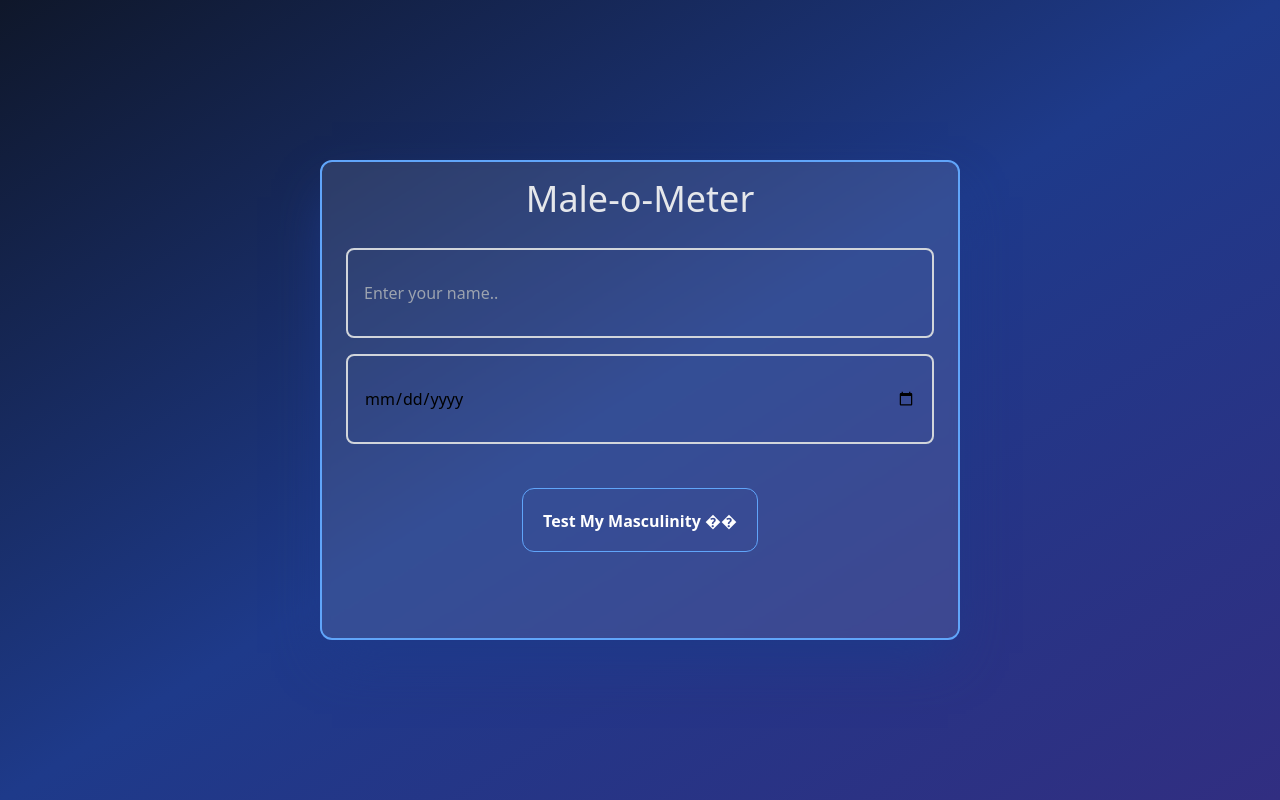
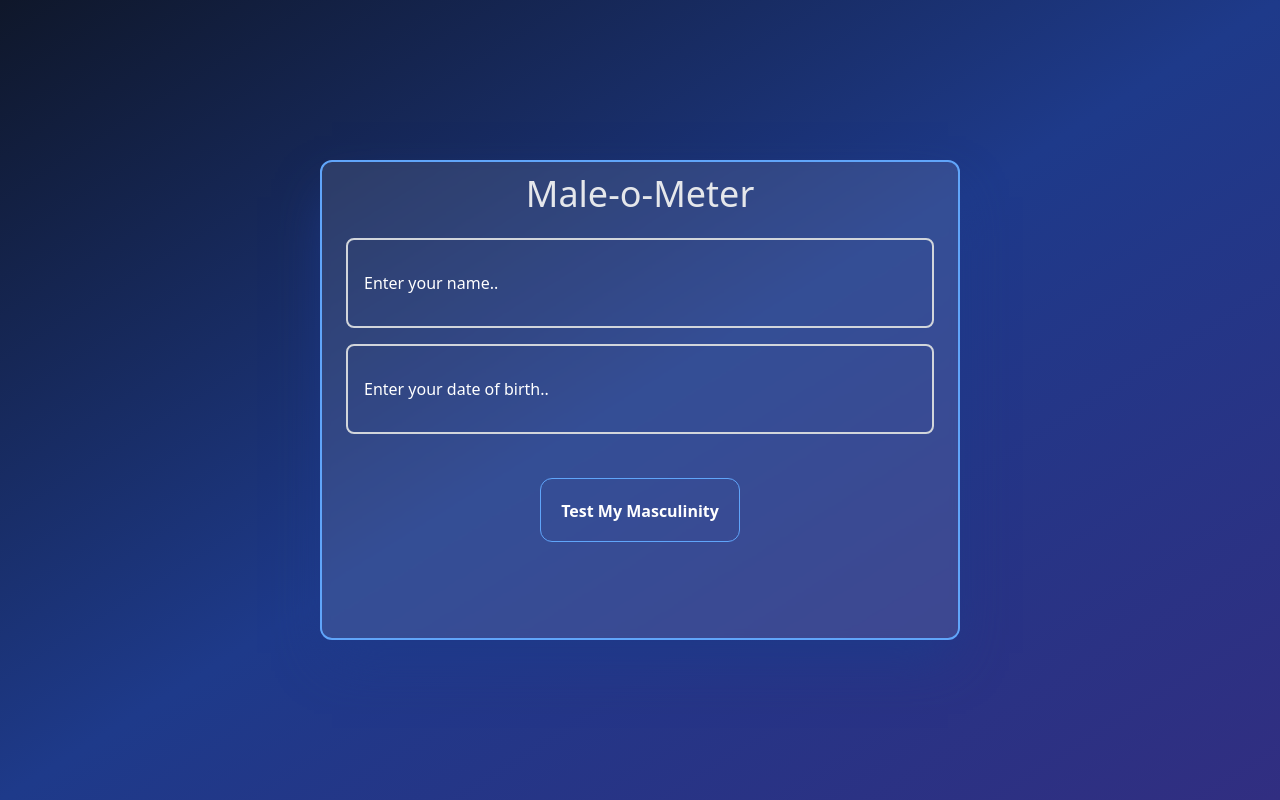
Before and after one commit to omanshchoudhary/Male-o-Meter, a website built with Vite: page index.html in a window 1280 px wide. Built offline with nearby package versions, Linux system fonts and the light colour scheme.

Commit message:
Done styling for this project

```diff
--- a/index.html
+++ b/index.html
@@ -8,15 +8,16 @@
   </head>
   <body class="h-screen flex items-center justify-center bg-gradient-to-br from-slate-900 via-blue-900 to-indigo-900">
     <div class="w-1/2 h-3/5 flex flex-col items-center rounded-xl border-2 border-blue-400 border-solid shadow-2xl shadow-blue-900 bg-white/10 backdrop-blur-sm">
-      <div class="h-[50px] w-full text-center font-sans text-4xl align-middle leading-[50px] font-medium text-gray-200 mt-3">
+      <div class="h-[50px] w-full text-center font-sans text-2xl sm:text-4xl align-middle leading-[50px] font-medium text-gray-200 mt-3">
         Male-o-Meter
       </div>
       <div class="flex flex-col w-full mt-2 px-6 py-4 space-y-4">
-        <input class="h-[90px] p-4 bg-transparent border-2 border-gray-300 rounded-lg focus:border-blue-400 focus:outline-none" type="text" placeholder="Enter your name..">
-        <input class="h-[90px] p-4 bg-transparent border-2 border-gray-300 rounded-lg focus:border-blue-400 focus:outline-none" type="date" placeholder="Enter your date of birth...">
+        <input class="h-[90px] p-4 bg-transparent border-2 border-gray-300 rounded-lg focus:border-blue-400 focus:outline-none text-white font-bold placeholder:text-white placeholder:font-medium" type="text" placeholder="Enter your name.." spellcheck="false" autocomplete="off" autocorrect="off" id="js-name-input">
+
+        <input class="h-[90px] p-4 bg-transparent border-2 border-gray-300 rounded-lg focus:border-blue-400 focus:outline-none text-white placeholder:text-white placeholder:font-medium" type="text" placeholder="Enter your date of birth.." onfocus="this.type='date'" onblur="if(!this.value){this.type='text'}" id="js-dob-input">
       </div>
       <div class="w-full h-full flex justify-center">
-        <button class="border border-blue-400 h-16 mt-7 p-5 rounded-xl text-white font-bold" >Test My Masculinity ��</button>
+        <button class="border border-blue-400 h-16 mt-7 p-5 rounded-xl text-white font-bold hover:bg-blue-500/20 hover:border-blue-300 active:bg-blue-600/30 active:scale-95 transition-all duration-200 align-middle" id="submit-btn" >Test My Masculinity</button>
       </div>
     </div>
     <script type="module" src="/src/main.js"></script>
```
